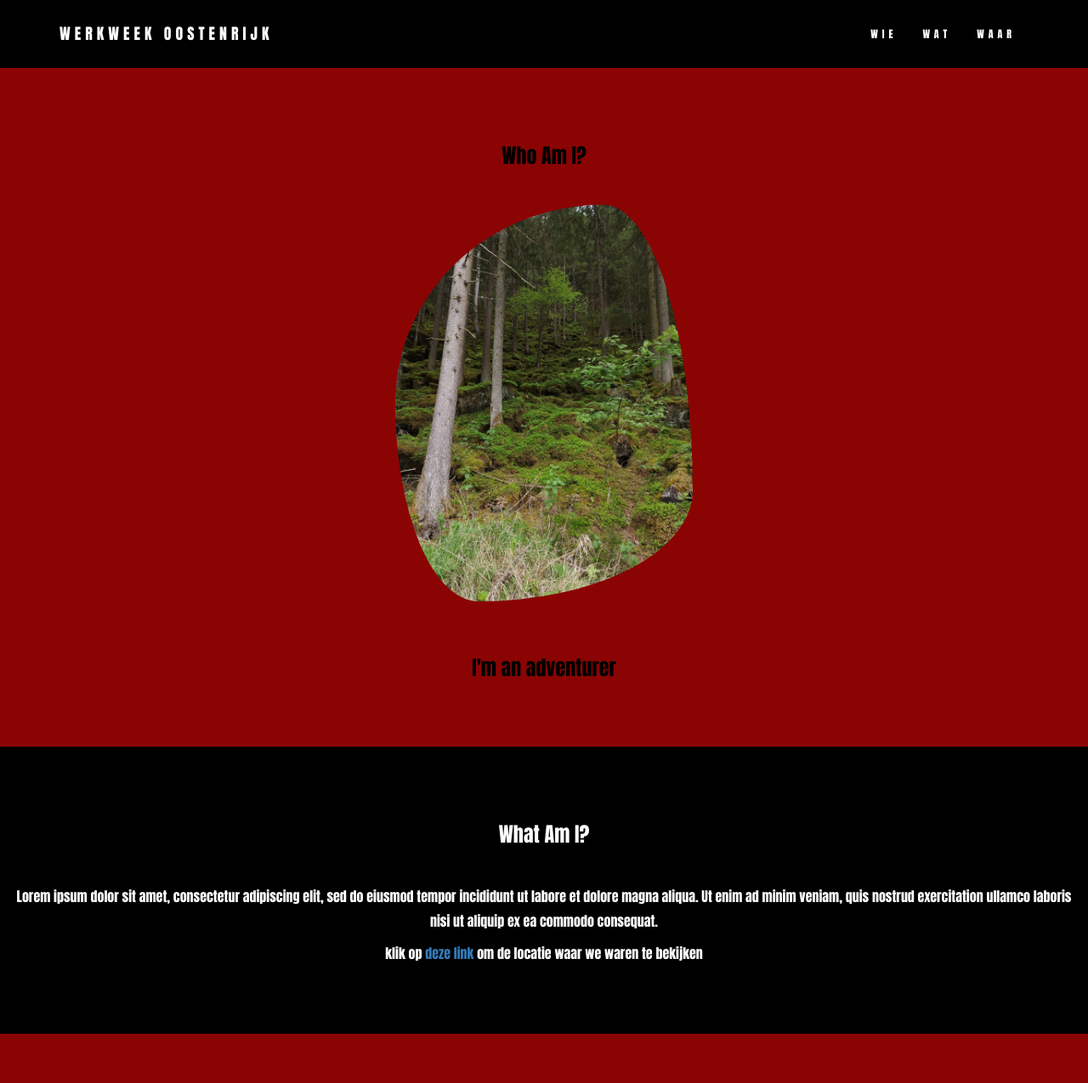
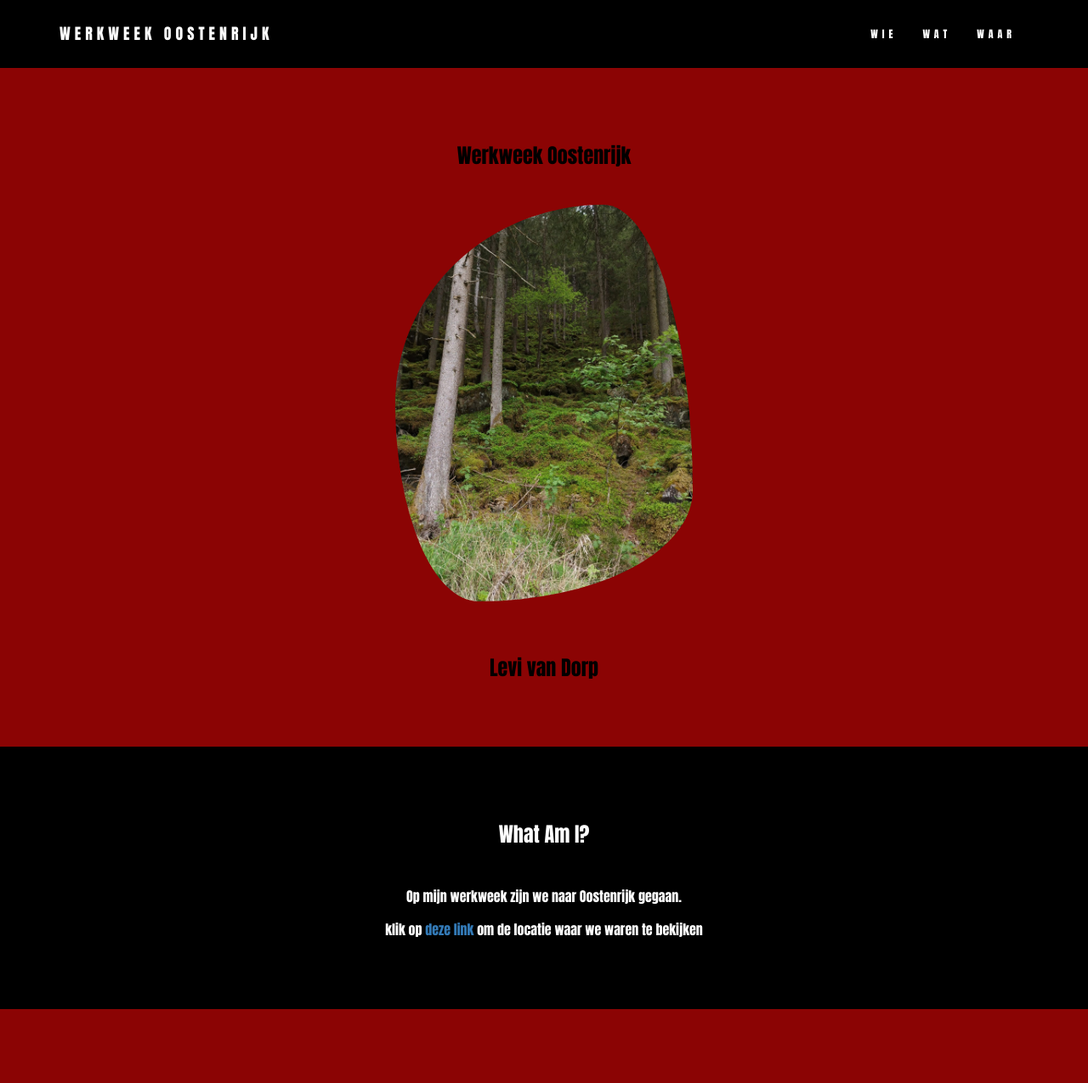
Before and after one commit to L3V1vd/Werkweek, a plain HTML site: page index.html in a window 1280 px wide. Shown: the top 1275 px of the page at 85% size. Drawn offline with nearby package versions, Linux system fonts and the light colour scheme.

Commit message:
Update index.html

```diff
--- a/index.html
+++ b/index.html
@@ -94,16 +94,16 @@
 
 <!-- First Container -->
 <div class="container-fluid bg-1 text-center" id="wie">
-  <h3 class="margin">Who Am I?</h3>
+  <h3 class="margin">Werkweek Oostenrijk</h3>
   <img src="images/Heuvel.jpg" class="img-responsive img-circle margin" style="display:inline" alt="Heuvel" width="350" height="350">
-  <h3>I'm an adventurer</h3>
+  <h3>Levi van Dorp</h3>
 </div>
 
 <!-- Second Container -->
 <div class="container-fluid bg-2 text-center" id="wat">
   <h3 class="margin">What Am I?</h3>
-  <p>Lorem ipsum dolor sit amet, consectetur adipiscing elit, sed do eiusmod tempor incididunt ut labore et dolore magna aliqua. Ut enim ad minim veniam, quis nostrud exercitation ullamco laboris nisi ut aliquip ex ea commodo consequat. </p>
-  <p> klik op <a href="https://www.youtube.com/watch?v=dQw4w9WgXcQ">deze link</a>  om de locatie waar we waren te bekijken</p>
+  <p>Op mijn werkweek zijn we naar Oostenrijk gegaan.</p>
+  <p> klik op <a href="https://bit.ly/3fSUEHB">deze link</a>  om de locatie waar we waren te bekijken</p>
 </div>
 
 <!-- Third Container (Grid) -->
```
